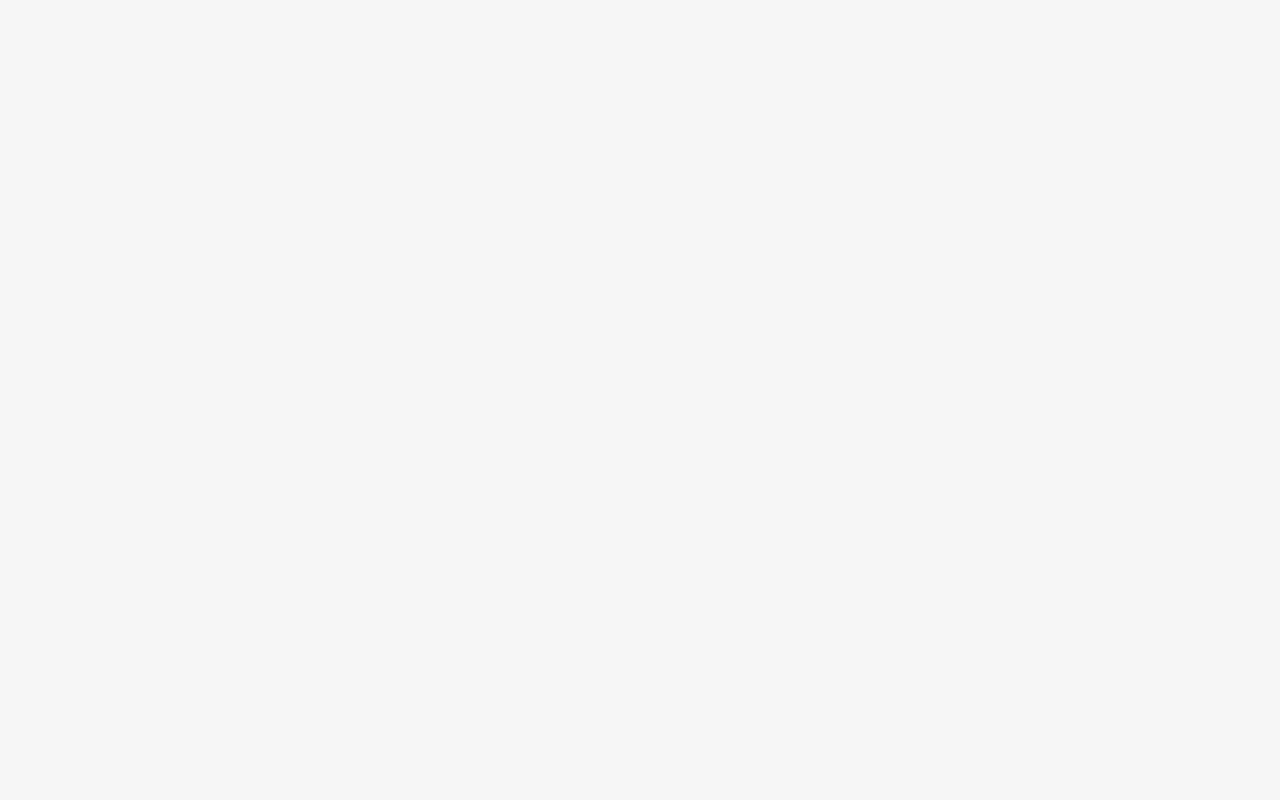
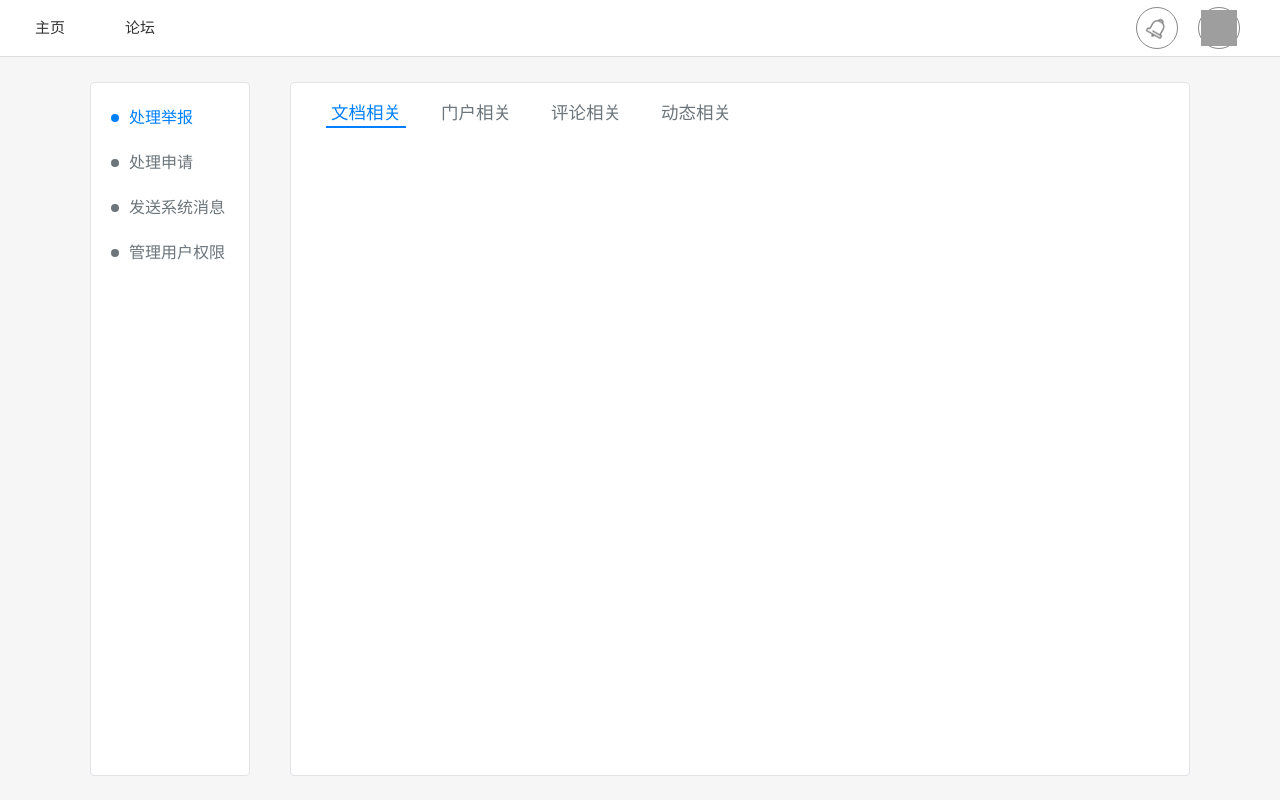
Before and after one commit to shouhou-web/RuanGongD, a Vue app in the folder vued/: page /root/report/doc in a window 1280 px wide. Built offline with nearby package versions, Linux system fonts and the light colour scheme; grey boxes are pictures that could not be loaded.

Commit message:
two inde

```diff
--- a/vued/src/router/index.js
+++ b/vued/src/router/index.js
@@ -37,6 +37,10 @@ const Report = () => import("views/Root/childCpn/Report/Report.vue");
 const Apply = () => import("views/Root/childCpn/Apply.vue");
 const Sysmsg = () => import("views/Root/childCpn/Sysmsg.vue");
 const Mgauthor = () => import("views/Root/childCpn/Mgauthor.vue");
+const Doc = () => import("views/Root/childCpn/Report/childCpn/Doc.vue");
+const Gate = () => import("views/Root/childCpn/Report/childCpn/Gate.vue");
+const Creport = () => import("views/Root/childCpn/Report/childCpn/Comment.vue");
+const Post = () => import("views/Root/childCpn/Report/childCpn/Post.vue");
 
 //1.安装插件
 Vue.use(VueRouter);
@@ -83,7 +87,33 @@ const routes = [
       {
         path: "/root/report",
         name: "Report",
-        component: Report
+        component: Report,
+        children: [
+          {
+            path: "/",
+            redirect: "/root/report/doc"
+          },
+          {
+            path: "/root/report/doc",
+            name: "Doc",
+            component: Doc
+          },
+          {
+            path: "/root/report/gate",
+            name: "Gate",
+            component: Gate
+          },
+          {
+            path: "/root/report/comment",
+            name: "Comment",
+            component: Creport
+          },
+          {
+            path: "/root/report/post",
+            name: "Post",
+            component: Post
+          }
+        ]
       },
       {
         path: "/root/apply",
--- a/vued/src/views/Root/Root.vue
+++ b/vued/src/views/Root/Root.vue
@@ -29,7 +29,6 @@ export default {
   name: "Root",
   data() {
     return {
-      tabIndex: "0",
       navList: [
         {
           name: "处理举报",
@@ -60,6 +59,14 @@ export default {
     currentIndex() {
       switch (this.$route.path) {
         case "/root/report":
+          return 0;
+        case "/root/report/doc":
+          return 0;
+        case "/root/report/gate":
+          return 0;
+        case "/root/report/comment":
+          return 0;
+        case "/root/report/post":
           return 0;
         case "/root/apply":
           return 1;
--- a/vued/src/views/Root/childCpn/Report/Report.vue
+++ b/vued/src/views/Root/childCpn/Report/Report.vue
@@ -1,16 +1,150 @@
 <template>
-  <div class="report-all"></div>
+  <div class="report-all">
+    <div class="report-nav">
+      <ul class="nav-all">
+        <li
+          @click="toChild(index)"
+          v-for="(item, index) in navList"
+          :key="index"
+        >
+          <div
+            :class="[
+              currentIndex == index ? 'nav-item--active' : 'nav-item--inside'
+            ]"
+          >
+            {{ item.name }}
+          </div>
+        </li>
+      </ul>
+    </div>
+    <router-view></router-view>
+  </div>
 </template>
 
 <script>
 export default {
   name: "Report",
+  data() {
+    return {
+      navList: [
+        {
+          name: "文档相关",
+          route: "doc"
+        },
+        {
+          name: "门户相关",
+          route: "gate"
+        },
+        {
+          name: "评论相关",
+          route: "comment"
+        },
+        {
+          name: "动态相关",
+          route: "post"
+        }
+      ]
+    };
+  },
+  methods: {
+    toChild(index) {
+      let target = this.navList[index].route;
+      this.$router.push("/root/report/" + target);
+    }
+  },
+  computed: {
+    currentIndex() {
+      switch (this.$route.path) {
+        case "/root/report/doc":
+          return 0;
+        case "/root/report/gate":
+          return 1;
+        case "/root/report/comment":
+          return 2;
+        case "/root/report/post":
+          return 3;
+      }
+    }
+  }
 };
 </script>
 
 <style scoped>
 .report-all {
-  color: aliceblue;
-  height: 20px;
+  background-color: #ffffff;
+  border: #e3e2e6 solid 0.5px;
+  border-radius: 4px;
+  width: 900px;
+}
+
+.report-nav {
+  display: flex;
+  flex-direction: column;
+}
+
+.nav-all {
+  align-items: center;
+  display: flex;
+  flex-direction: row;
+  padding-top: 20px;
+  padding-left: 20px;
+}
+
+.nav-item--inside {
+  color: #6b757b;
+  cursor: pointer;
+  display: flex;
+  flex-direction: column;
+  font-size: 17.5px;
+  padding-left: 5px;
+  padding-right: 5px;
+  margin-left: 15px;
+  margin-right: 15px;
+  position: relative;
+}
+
+.nav-item--inside:before {
+  background-color: var(--color-tint);
+  bottom: -5px;
+  content: "";
+  height: 1.7px;
+  left: 50%;
+  position: absolute;
+  transition: all 0.3s;
+  width: 0;
+}
+
+.nav-item--inside:hover {
+  color: var(--color-tint);
+}
+
+.nav-item--inside:hover:before {
+  left: 0;
+  right: 0;
+  width: 100%;
+}
+
+.nav-item--active {
+  color: var(--color-tint);
+  cursor: pointer;
+  display: flex;
+  flex-direction: column;
+  font-size: 17.5px;
+  padding-left: 5px;
+  padding-right: 5px;
+  margin-left: 15px;
+  margin-right: 15px;
+  position: relative;
+}
+
+.nav-item--active:before {
+  background-color: var(--color-tint);
+  bottom: -5px;
+  content: "";
+  height: 1.7px;
+  left: 0%;
+  position: absolute;
+  transition: all 0.3s;
+  width: 100%;
 }
 </style>
```
Also changed, not shown: vued/src/views/Root/childCpn/Report/childCpn/Comment.vue (added), vued/src/views/Root/childCpn/Report/childCpn/Doc.vue (added), vued/src/views/Root/childCpn/Report/childCpn/Gate.vue (added), vued/src/views/Root/childCpn/Report/childCpn/Post.vue (added).
